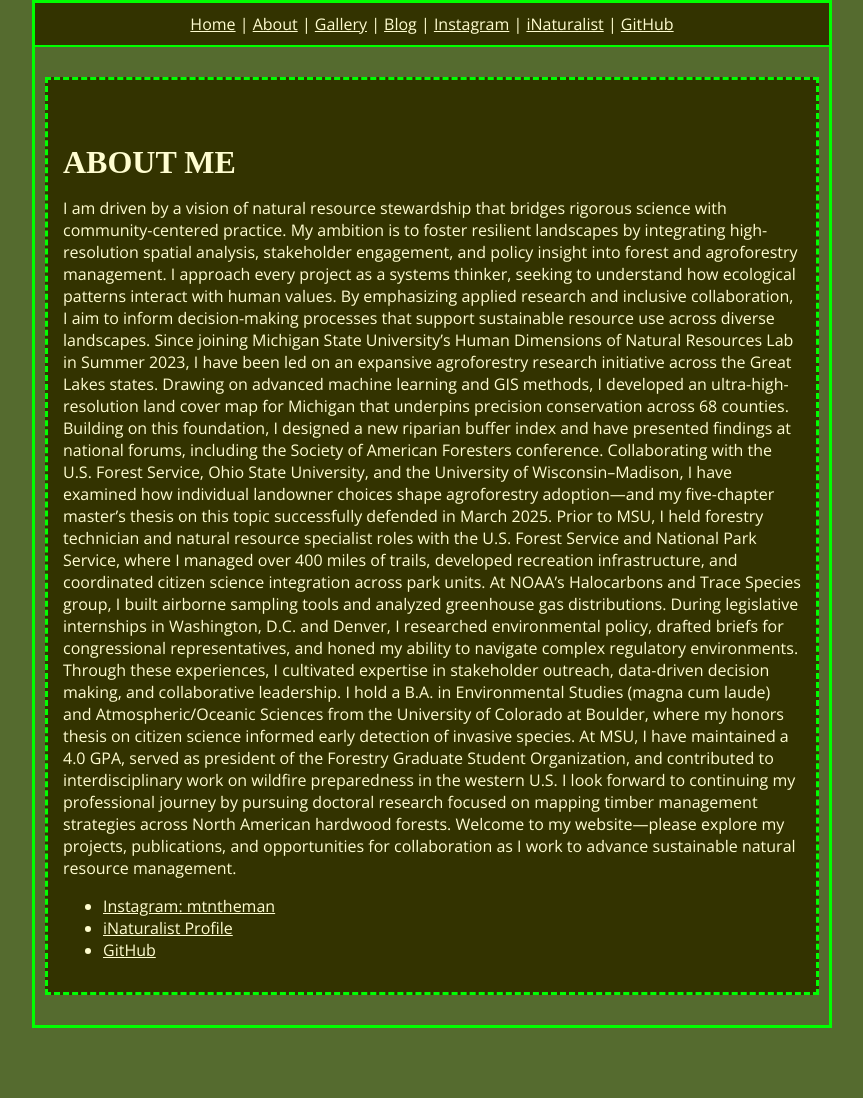
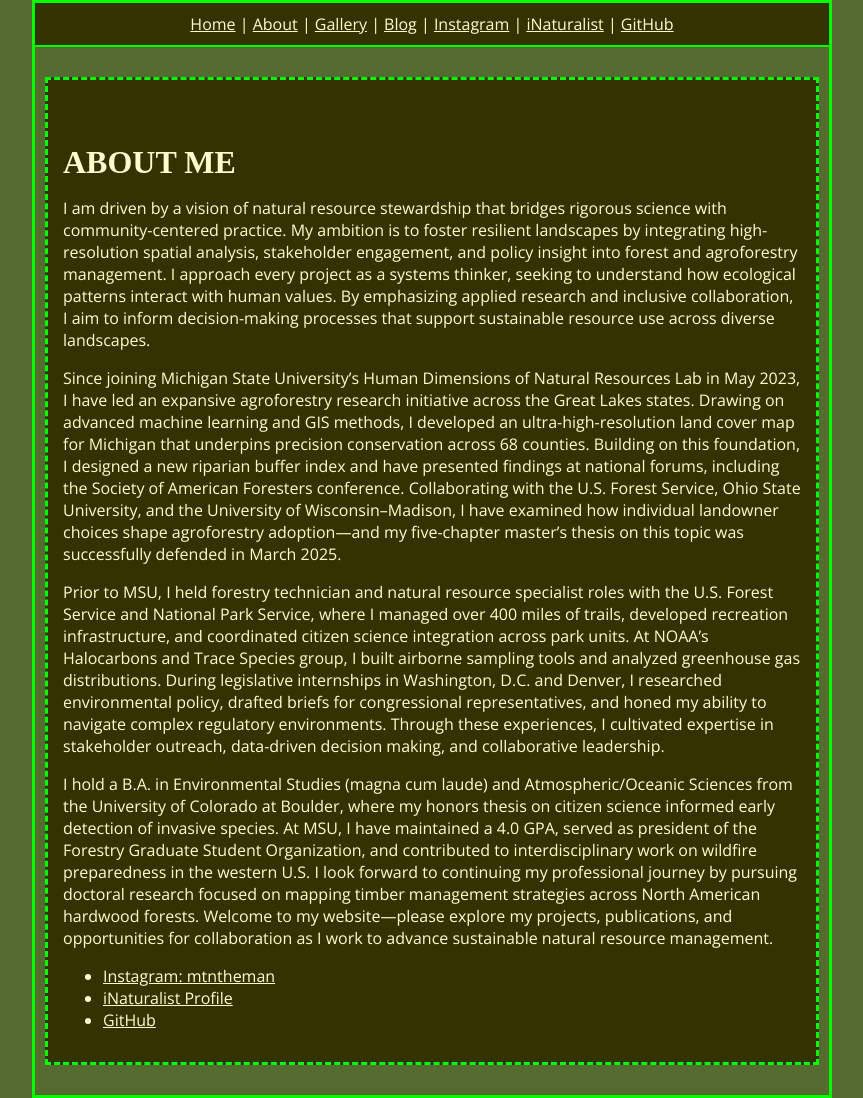
Before and after one commit to MtnTheMan/mtntheman.github.io, a Jekyll site: the page index.html, which Jekyll copies as it is, in a window 1280 px wide. Shown: the whole page, without its empty margins (208-1071 px from the left). Built offline with Jekyll 4.4.1, drawn with Linux system fonts in a browser that asks for light colours; some web fonts are replaced; before the commit the page ends 1028 px from its top, so only the background shows below that.

Commit message:
Update index.html

```diff
--- a/index.html
+++ b/index.html
@@ -107,17 +107,23 @@
         <td>
           <div id="content">
             <h1 id="about">About Me</h1>
-            <p>I am driven by a vision of natural resource stewardship that bridges rigorous science with community-centered practice. My ambition is to foster resilient landscapes by integrating high-resolution spatial analysis, stakeholder engagement, and policy insight into forest and agroforestry management. I approach every project as a systems thinker, seeking to understand how ecological patterns interact with human values. By emphasizing applied research and inclusive collaboration, I aim to inform decision-making processes that support sustainable resource use across diverse landscapes.
 
+            <p>
+              I am driven by a vision of natural resource stewardship that bridges rigorous science with community-centered practice. My ambition is to foster resilient landscapes by integrating high-resolution spatial analysis, stakeholder engagement, and policy insight into forest and agroforestry management. I approach every project as a systems thinker, seeking to understand how ecological patterns interact with human values. By emphasizing applied research and inclusive collaboration, I aim to inform decision-making processes that support sustainable resource use across diverse landscapes.
+            </p>
 
-            Since joining Michigan State University’s Human Dimensions of Natural Resources Lab in Summer 2023, I have been led on an expansive agroforestry research initiative across the Great Lakes states. Drawing on advanced machine learning and GIS methods, I developed an ultra-high-resolution land cover map for Michigan that underpins precision conservation across 68 counties. Building on this foundation, I designed a new riparian buffer index and have presented findings at national forums, including the Society of American Foresters conference. Collaborating with the U.S. Forest Service, Ohio State University, and the University of Wisconsin–Madison, I have examined how individual landowner choices shape agroforestry adoption—and my five-chapter master’s thesis on this topic successfully defended in March 2025.
+            <p>
+              Since joining Michigan State University’s Human Dimensions of Natural Resources Lab in May 2023, I have led an expansive agroforestry research initiative across the Great Lakes states. Drawing on advanced machine learning and GIS methods, I developed an ultra-high-resolution land cover map for Michigan that underpins precision conservation across 68 counties. Building on this foundation, I designed a new riparian buffer index and have presented findings at national forums, including the Society of American Foresters conference. Collaborating with the U.S. Forest Service, Ohio State University, and the University of Wisconsin–Madison, I have examined how individual landowner choices shape agroforestry adoption—and my five-chapter master’s thesis on this topic was successfully defended in March 2025.
+            </p>
 
+            <p>
+              Prior to MSU, I held forestry technician and natural resource specialist roles with the U.S. Forest Service and National Park Service, where I managed over 400 miles of trails, developed recreation infrastructure, and coordinated citizen science integration across park units. At NOAA’s Halocarbons and Trace Species group, I built airborne sampling tools and analyzed greenhouse gas distributions. During legislative internships in Washington, D.C. and Denver, I researched environmental policy, drafted briefs for congressional representatives, and honed my ability to navigate complex regulatory environments. Through these experiences, I cultivated expertise in stakeholder outreach, data-driven decision making, and collaborative leadership.
+            </p>
 
-            Prior to MSU, I held forestry technician and natural resource specialist roles with the U.S. Forest Service and National Park Service, where I managed over 400 miles of trails, developed recreation infrastructure, and coordinated citizen science integration across park units. At NOAA’s Halocarbons and Trace Species group, I built airborne sampling tools and analyzed greenhouse gas distributions. During legislative internships in Washington, D.C. and Denver, I researched environmental policy, drafted briefs for congressional representatives, and honed my ability to navigate complex regulatory environments. Through these experiences, I cultivated expertise in stakeholder outreach, data-driven decision making, and collaborative leadership.
+            <p>
+              I hold a B.A. in Environmental Studies (magna cum laude) and Atmospheric/Oceanic Sciences from the University of Colorado at Boulder, where my honors thesis on citizen science informed early detection of invasive species. At MSU, I have maintained a 4.0 GPA, served as president of the Forestry Graduate Student Organization, and contributed to interdisciplinary work on wildfire preparedness in the western U.S. I look forward to continuing my professional journey by pursuing doctoral research focused on mapping timber management strategies across North American hardwood forests. Welcome to my website—please explore my projects, publications, and opportunities for collaboration as I work to advance sustainable natural resource management.
+            </p>
 
-
-            I hold a B.A. in Environmental Studies (magna cum laude) and Atmospheric/Oceanic Sciences from the University of Colorado at Boulder, where my honors thesis on citizen science informed early detection of invasive species. At MSU, I have maintained a 4.0 GPA, served as president of the Forestry Graduate Student Organization, and contributed to interdisciplinary work on wildfire preparedness in the western U.S. I look forward to continuing my professional journey by pursuing doctoral research focused on mapping timber management strategies across North American hardwood forests. Welcome to my website—please explore my projects, publications, and opportunities for collaboration as I work to advance sustainable natural resource management.
-            </p>
             <!-- External Links List -->
             <ul>
               <li>
```
